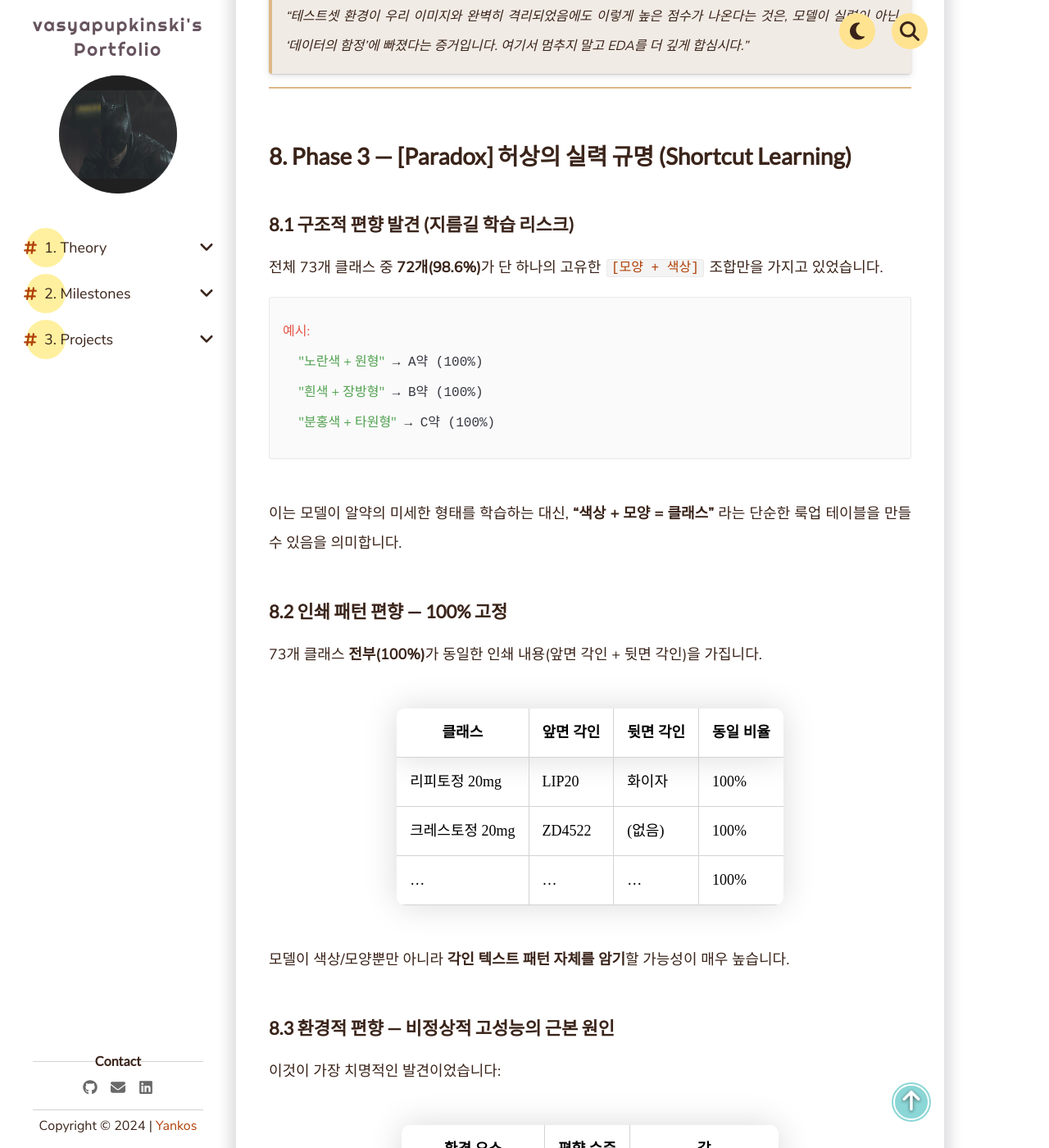
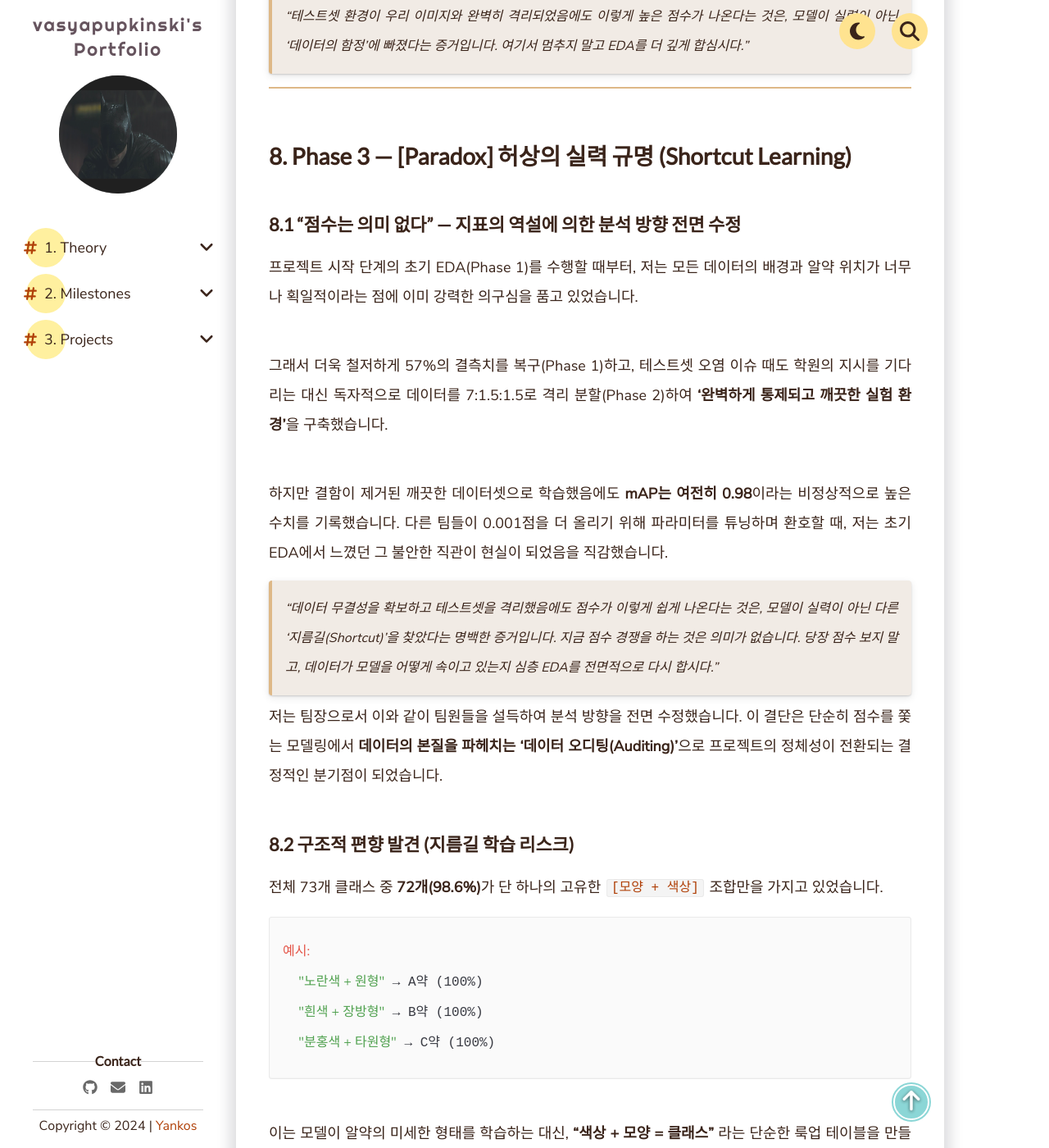
Before and after one commit to vasyapupkinski/vasyapupkinski.github.io, a Jekyll site: the page built from _pages/3. Projects/Team Projects/pill-detection.md, in a window 1280 px wide and 1400 px high, scrolled down 11222 px. Shown: the whole window at 82% size. Built offline with Jekyll 4.4.1, drawn with Linux system fonts in a browser that asks for light colours; comment, search, counter and statistics services are not loaded; some of the changed text lies outside the part shown.

Commit message:
docs: correct timeline of late-stage deep EDA in pill-detection.md

```diff
--- a/_pages/3. Projects/Team Projects/pill-detection.md
+++ b/_pages/3. Projects/Team Projects/pill-detection.md
@@ -194,7 +194,19 @@ master_data = defaultdict(lambda: {
 
 ## 8. Phase 3 — [Paradox] 허상의 실력 규명 (Shortcut Learning)
 
-### 8.1 구조적 편향 발견 (지름길 학습 리스크)
+### 8.1 "점수는 의미 없다" — 지표의 역설에 의한 분석 방향 전면 수정
+
+프로젝트 시작 단계의 초기 EDA(Phase 1)를 수행할 때부터, 저는 모든 데이터의 배경과 알약 위치가 너무나 획일적이라는 점에 이미 강력한 의구심을 품고 있었습니다.
+
+그래서 더욱 철저하게 57%의 결측치를 복구(Phase 1)하고, 테스트셋 오염 이슈 때도 학원의 지시를 기다리는 대신 독자적으로 데이터를 7:1.5:1.5로 격리 분할(Phase 2)하여 **'완벽하게 통제되고 깨끗한 실험 환경'**을 구축했습니다.
+
+하지만 결함이 제거된 깨끗한 데이터셋으로 학습했음에도 **mAP는 여전히 0.98**이라는 비정상적으로 높은 수치를 기록했습니다. 다른 팀들이 0.001점을 더 올리기 위해 파라미터를 튜닝하며 환호할 때, 저는 초기 EDA에서 느꼈던 그 불안한 직관이 현실이 되었음을 직감했습니다.
+
+> *"데이터 무결성을 확보하고 테스트셋을 격리했음에도 점수가 이렇게 쉽게 나온다는 것은, 모델이 실력이 아닌 다른 '지름길(Shortcut)'을 찾았다는 명백한 증거입니다. 지금 점수 경쟁을 하는 것은 의미가 없습니다. 당장 점수 보지 말고, 데이터가 모델을 어떻게 속이고 있는지 심층 EDA를 전면적으로 다시 합시다."*
+
+저는 팀장으로서 이와 같이 팀원들을 설득하여 분석 방향을 전면 수정했습니다. 이 결단은 단순히 점수를 쫓는 모델링에서 **데이터의 본질을 파헤치는 '데이터 오디팅(Auditing)'**으로 프로젝트의 정체성이 전환되는 결정적인 분기점이 되었습니다.
+
+### 8.2 구조적 편향 발견 (지름길 학습 리스크)
 
 전체 73개 클래스 중 **72개(98.6%)**가 단 하나의 고유한 `[모양 + 색상]` 조합만을 가지고 있었습니다.
 
@@ -236,11 +248,9 @@ master_data = defaultdict(lambda: {
 ![환경적 편향 메타데이터 검증: 모든 데이터의 배경 및 조명 고유값이 1개뿐임을 증명](/assets/images/projects/pill-detection/some-eda.png)
 <br>
 
-### 8.4 디버깅 및 트러블슈팅: 지름길 학습(Shortcut Learning) 꼼수 규명
+### 8.4 [Action] 후기 심화 EDA 및 코드 오디팅: '지름길 학습' 실체 규명
 
-위에서 발견된 획일적인 환경 편향을 바탕으로, 초기 모델의 높은 mAP(0.99)가 **'데이터셋 환경이 정답을 맞히기에 너무 쉬운 상태'**에서 비롯된 과적합이라 확신했습니다. 당시 저는 팀원들에게 **"지금 점수를 올리는 건 의미가 없다. 점수 보지 말고 데이터가 왜 이런지 심층 EDA를 더 철저히 하자"**고 제안하며 분석의 방향을 전면 수정했습니다.
-
-이후 포트폴리오를 위해 과거 프로젝트의 Jupyter Notebook을 다시 검토하는 과정에서, 당시 팀원들의 코드와 해석에 숨어있던 치명적인 오류를 발견하여 최종적인 '지름길 학습'의 증거를 확보했습니다.
+위와 같은 심층 EDA 지시를 바탕으로, 저는 초기 모델의 높은 mAP(0.99)가 **'데이터셋 환경이 정답을 맞히기에 너무 쉬운 상태'**에서 비롯된 과적합이라 확신했습니다. 이에 프로젝트 후반부, 팀 내 분석 결과의 신뢰도를 검증하기 위해 **[후기 심화 EDA 및 코드 오디팅]**을 직접 단행했으며, 이 과정에서 팀원들의 분석 코드에 숨어있던 치명적인 오류들을 바로잡아 '지름길 학습'의 결정적 증거를 확보했습니다.
 
 #### 8.4.1 시각화 코드 오디팅을 통한 '공간적 편향(Spatial Bias)' 발견
 
```
